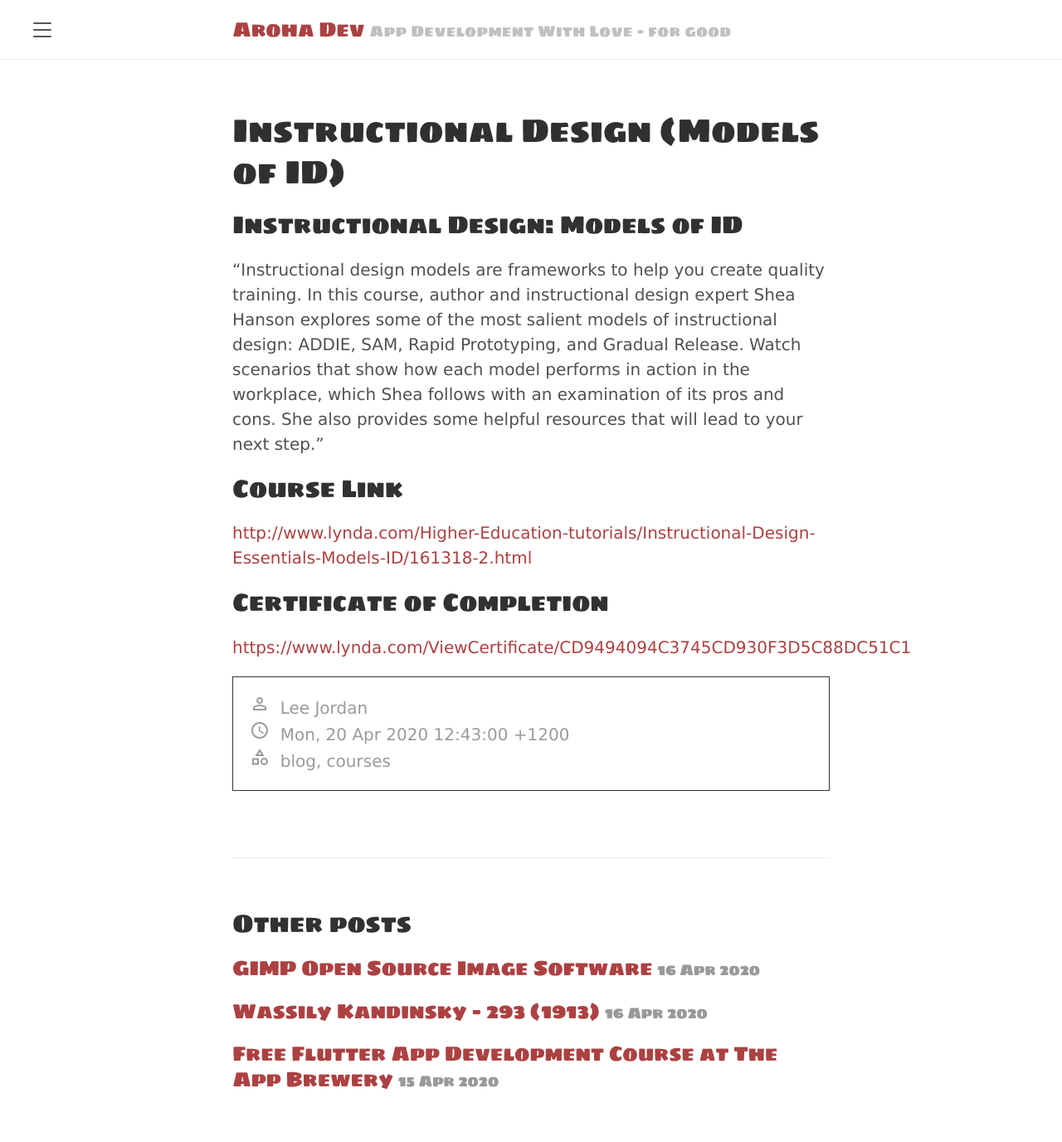
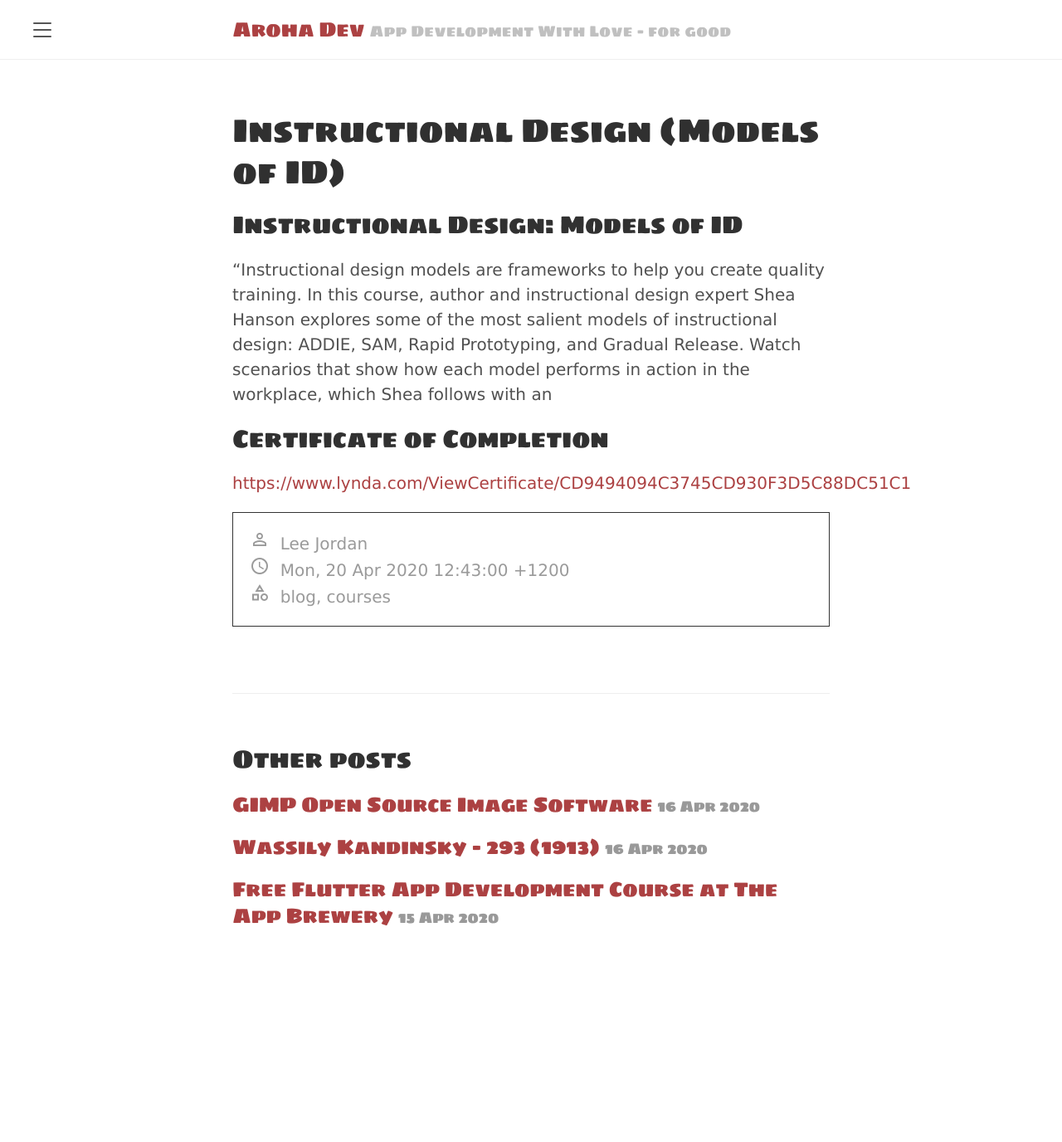
Before and after one commit to tracyjordan/tracyjordan.github.io, a Jekyll site: the page built from _posts/2020-04-20-instructional-design-models-of-id.md, in a window 1280 px wide. Shown: the whole page at 83% size. Built offline with Jekyll 4.4.1, drawn with Linux system fonts in a browser that asks for light colours; after the commit the page ends 1179 px from its top, so only the background shows below that.

Commit message:
Update 2020-04-20-instructional-design-models-of-id.md

```diff
--- a/_posts/2020-04-20-instructional-design-models-of-id.md
+++ b/_posts/2020-04-20-instructional-design-models-of-id.md
@@ -9,11 +9,7 @@ published: true
 
 <h2>Instructional Design: Models of ID</h2>
 
-"Instructional design models are frameworks to help you create quality training. In this course, author and instructional design expert Shea Hanson explores some of the most salient models of instructional design: ADDIE, SAM, Rapid Prototyping, and Gradual Release. Watch scenarios that show how each model performs in action in the workplace, which Shea follows with an examination of its pros and cons. She also provides some helpful resources that will lead to your next step."
-
-<h2>Course Link</h2>
-
-<a href="http://www.lynda.com/Higher-Education-tutorials/Instructional-Design-Essentials-Models-ID/161318-2.html" title="Instructional Design: Models of ID" target="_blank" rel="nofollow">http://www.lynda.com/Higher-Education-tutorials/Instructional-Design-Essentials-Models-ID/161318-2.html</a>
+"Instructional design models are frameworks to help you create quality training. In this course, author and instructional design expert Shea Hanson explores some of the most salient models of instructional design: ADDIE, SAM, Rapid Prototyping, and Gradual Release. Watch scenarios that show how each model performs in action in the workplace, which Shea follows with an
 
 <h2>Certificate of Completion</h2>
 
```
